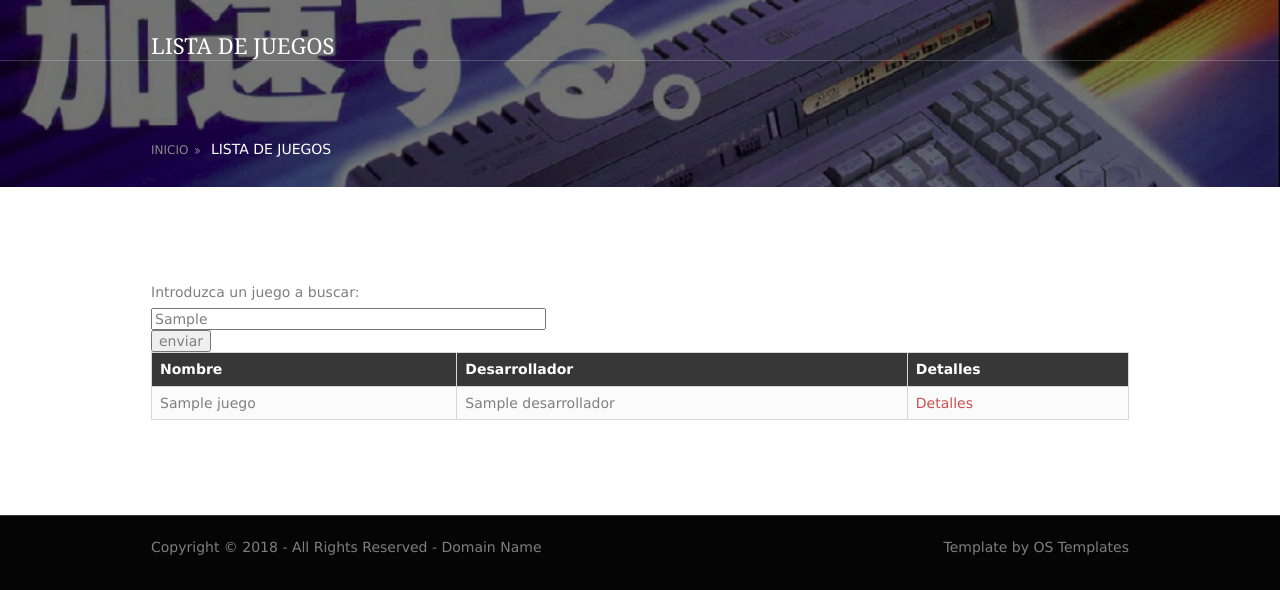
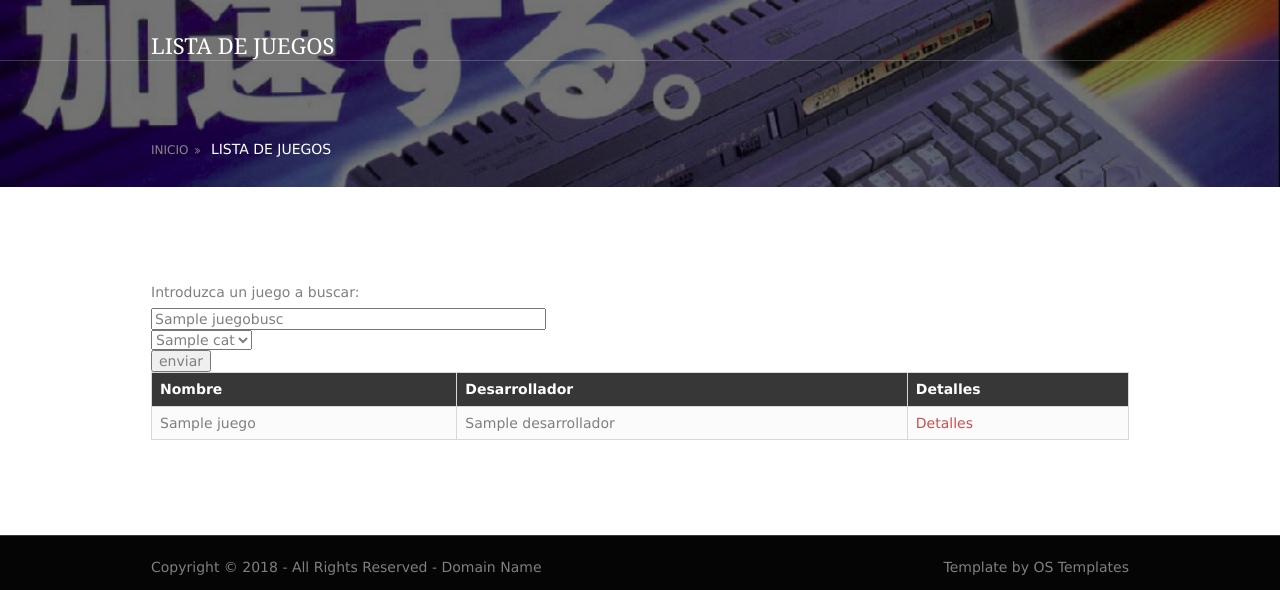
Before and after one commit to robertorodriguez98/tarea-pagina-msx, a Flask app: template templates/listajuegos.html in a window 1280 px wide. Shown: the top 590 px of the page. Run offline with Flask 2, Linux system fonts and the light colour scheme; the template is opened without the code that fills it: most values are stand-ins (such as "Sample title", 1, 10 or a date in 2020).

Commit message:
añadido desplegable a la búsqueda

```diff
--- a/app.py
+++ b/app.py
@@ -12,18 +12,27 @@ def inicio():
 
 @app.route('/juegos')
 def juegos():
-    return render_template("juegos.html")
+    listaCat = []
+    for juego in libreria:
+        if juego.get("categoria") not in listaCat:
+            listaCat.append(juego.get("categoria"))
+    return render_template("juegos.html", listaCat = listaCat)
 
 @app.route('/juegos',methods=["POST"])
 def listajuegos():
     nuevalibreria = []
     juegobusc=request.form['juego']
+    catbusc=request.form['categoria']
     for juego in libreria:
         nombre = str(juego.get("nombre"))
-        if nombre.startswith(str(juegobusc)):
+        if nombre.startswith(str(juegobusc)) and juego.get("categoria") == catbusc:
             dict={"nombre":juego.get("nombre"),"desarrollador":juego.get("desarrollador"),"id":juego.get("id")}
             nuevalibreria.append(dict)
-    return render_template("listajuegos.html", libreria=nuevalibreria,juegobusc=juegobusc)
+    listaCat = []
+    for juego in libreria:
+        if juego.get("categoria") not in listaCat:
+            listaCat.append(juego.get("categoria"))
+    return render_template("listajuegos.html", libreria=nuevalibreria,juegobusc=juegobusc,listaCat=listaCat)
 
 @app.route('/juego/<id>')
 def juego(id):
--- a/templates/juegos.html
+++ b/templates/juegos.html
@@ -8,6 +8,11 @@
         <form method="post" action="/juegos">
             <label> Introduzca un juego a buscar: </label>
             <input type="text" name="juego" size=50/>
+            <select name="categoria">
+                {% for cat in listaCat: -%}
+                <option value="{{cat}}">{{cat}}</option>
+                {% endfor -%}
+            </select>
             <input type="submit" value="enviar"/>
         </form>
     </p>
--- a/templates/listajuegos.html
+++ b/templates/listajuegos.html
@@ -7,7 +7,12 @@
     <p>
         <form method="post" action="/juegos">
             <label> Introduzca un juego a buscar: </label>
-            <input type="text" name="juego" value={{juegobusc}} size=50/>
+            <input type="text" name="juego" value="{{juegobusc}}" size=50/>
+            <select name="categoria">
+                {% for cat in listaCat: -%}
+                <option value="{{cat}}">{{cat}}</option>
+                {% endfor -%}
+            </select>
             <input type="submit" value="enviar"/>
         </form>
         <table>
```
